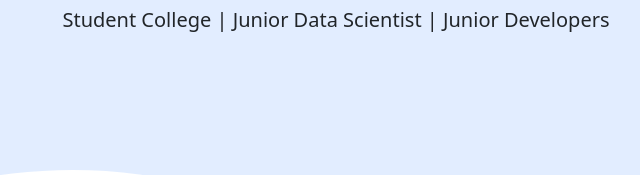
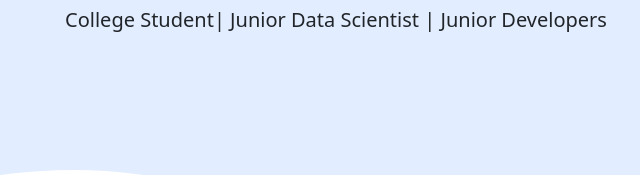
Before and after one commit to Deflotion/deflotion.github.io, a plain HTML site: page index.html in a window 1280 px wide. Shown: the part 462-637 px from the top of the page, 304-944 px from the left. Drawn offline with nearby package versions, Linux system fonts and the light colour scheme.

Commit message:
perubahan tulisan student collage menjadi collage student

```diff
--- a/index.html
+++ b/index.html
@@ -302,7 +302,7 @@
     <script src="https://cdnjs.cloudflare.com/ajax/libs/gsap/3.12.2/TextPlugin.min.js"></script>
     <script>
       gsap.registerPlugin(TextPlugin);
-      gsap.to('.lead', { duration: 1.5, delay: 1, text: 'Student College | Junior Data Scientist | Junior Developers' });
+      gsap.to('.lead', { duration: 1.5, delay: 1, text: 'College Student| Junior Data Scientist | Junior Developers' });
       gsap.to('.display-4', { duration: 1.5, delay: 0.5, text: 'Danny Revaldo' });
       gsap.from('.jumbotron img', { duration: 1, rotateY: 360, opacity: 0 });
       gsap.from('.navbar', { duration: 1.5, y: '100%', opacity: 0, ease: 'bounce' });
```
